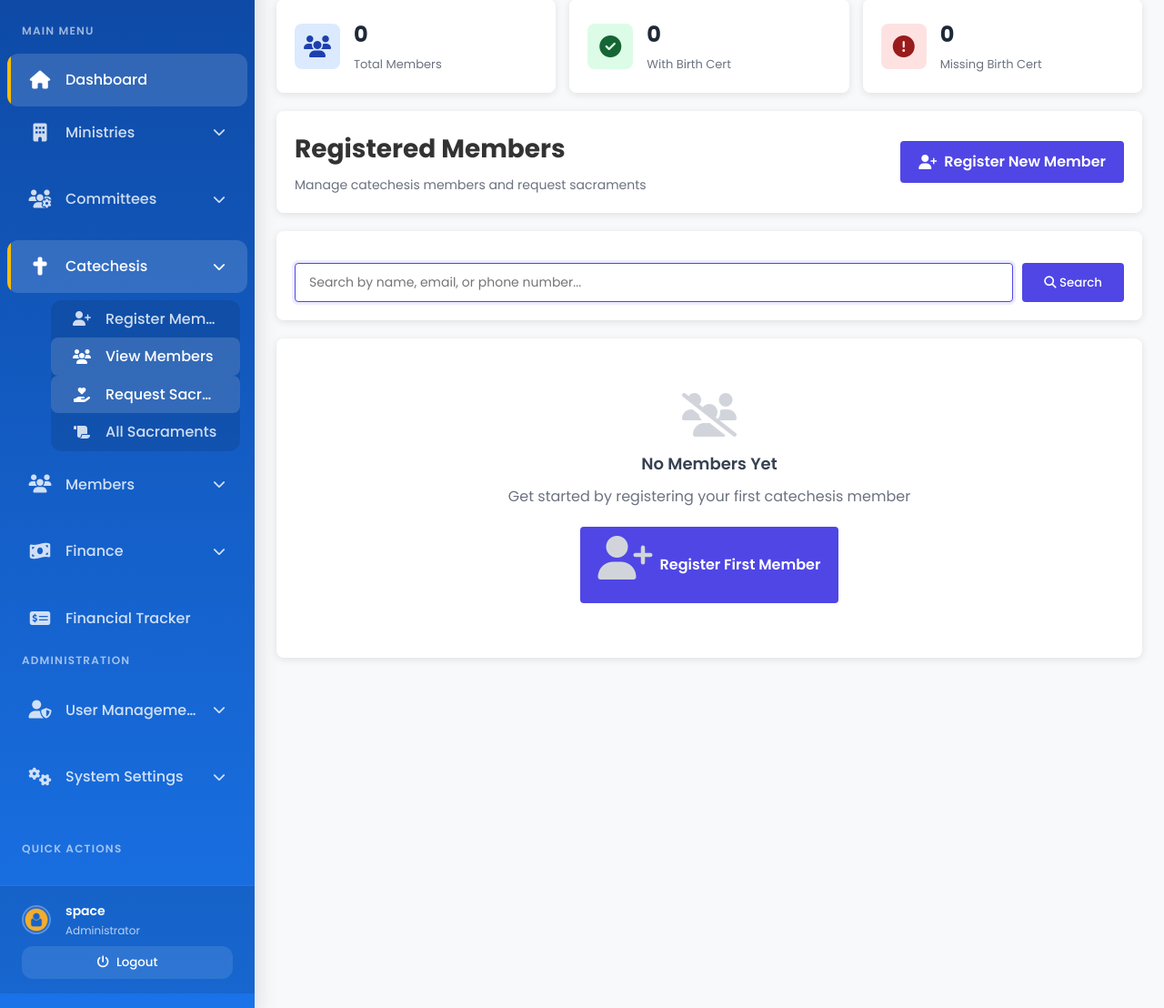
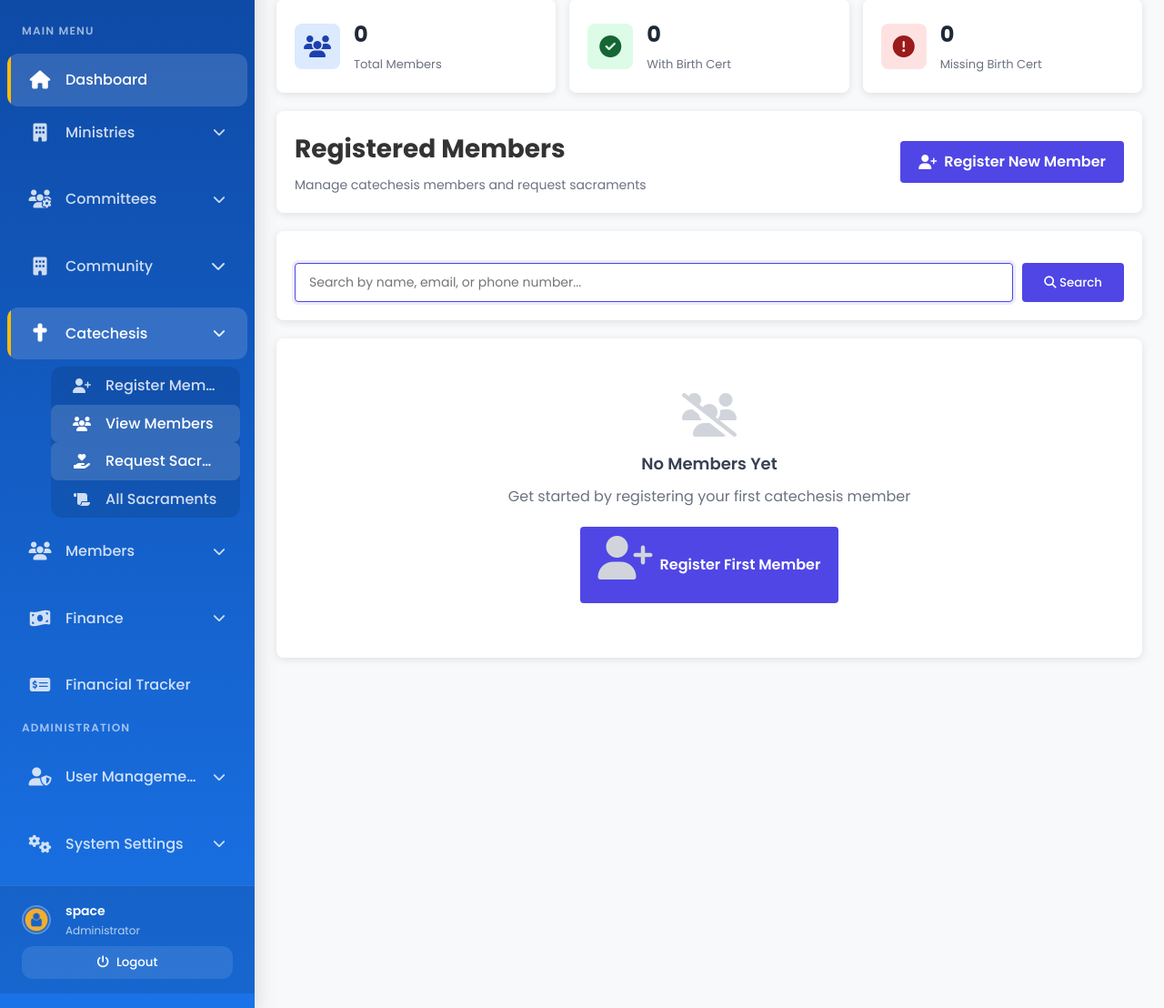
Before and after one commit to christtheking01/king_christ, a Django app: page /catechesis/ in a window 1280 px wide. Shown: the part 89-1197 px from the top of the page at 91% size. Run offline with Django 5.2, Linux system fonts and the light colour scheme; a user stored in the database is signed in.

Commit message:
Update base.html

```diff
--- a/templates/base.html
+++ b/templates/base.html
@@ -1728,6 +1728,33 @@
                 </a>
               </div>
             </div>
+
+              <!-- communities -->
+              <div class = "nav-item dropdown menu " >
+                <div class = "nav-link nav toogle {% if shepherds_active_add or shepherds_active_list} active {endif}" >
+                  <div class="nav-icon">
+                    <i class="fas fa-building"></i>
+                  </div>
+                  <div class="nav-text">Community</div>
+                  <div class="nav-chevron">
+                    <i class="fas fa-chevron-down"></i>
+                  </div>
+                </div>
+                <div class="submenu" id="ministries-submenu" {% if shepherds_active_add or shepherds_active_list%} style="max-height: 500px;" {% endif %} >
+                  <a href="{% url 'create_shepherd' %}" class="submenu-link {% if shepherds_active_add %}active{% endif %}">
+                    <div class="submenu-icon">
+                      <i class="fas fa-plus"></i>
+                    </div>
+                    <div class="submenu-text">Add Communities</div>
+                  </a>
+                  <a href="{% url 'list_community' %}" class="submenu-link {% if shepherds_active_list %}active{% endif %}" >
+                    <div class="submenu-icon">
+                      <i class="fas fa-list"></i>
+                    </div>
+                    <div class="submenu-text">List Communities</div>
+                  </a>
+                </div>
+              </div>
 
 
               <!-- Catechesis Dropdown -->
```
